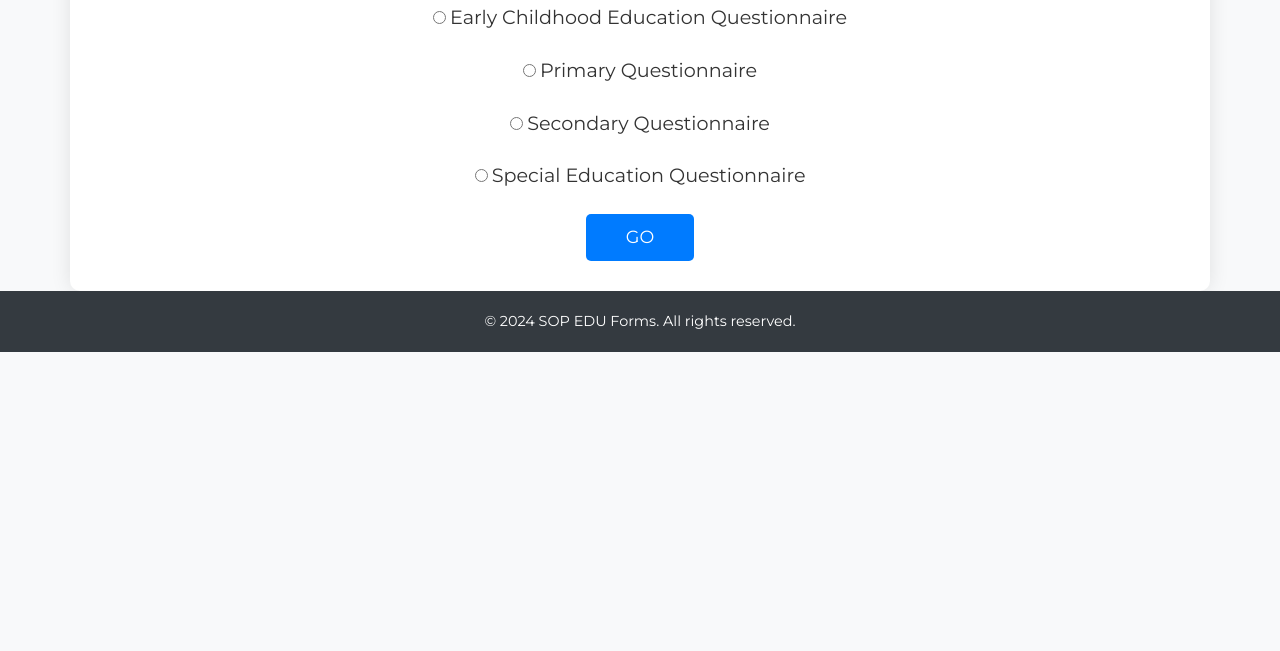
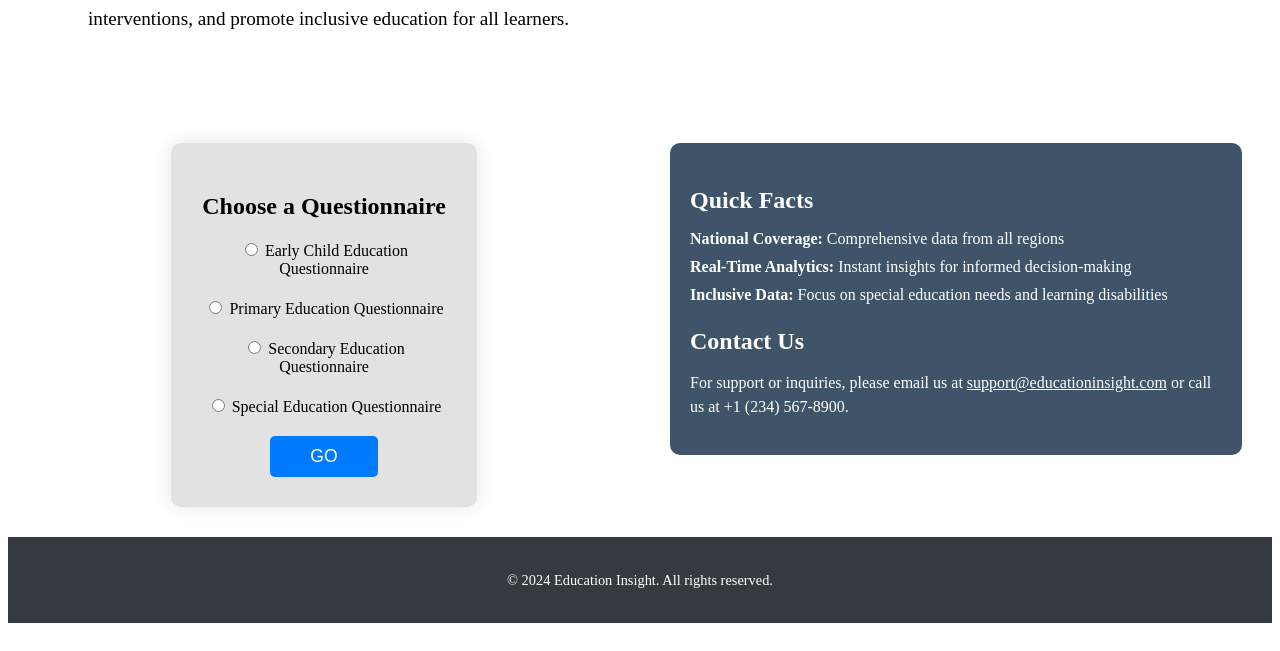
Before and after one commit to mildredfakoya/edu, a plain HTML site: page index.html in a window 1280 px wide. Shown: the part 508-1159 px from the top of the page. Before the commit the page ends 860 px from the top, so only its background shows below. Drawn offline with nearby package versions, Linux system fonts and the light colour scheme.

Commit message:
update on homepage

```diff
--- a/css/main.css
+++ b/css/main.css
@@ -4,21 +4,21 @@
 }
 
 /* grid rows */
+/* Remove padding-top from .row::after */
 .row::after {
   content: "";
   clear: both;
   display: table;
-    padding-top: 70px;
 }
 
-  /* Apply float, padding, and full width to all columns */
+/* Remove width: 100% from columns */
 [class*="col-"] {
   float: left;
   padding: 10px;
-    width: 100%;
+  /* width: 100%; Remove this line */
 }
 
-  /* Media query for screens with minimum width of 600px */
+/* Define column widths using media queries */
 @media only screen and (min-width: 600px) {
   .col-1 { width: 8.33%; }
   .col-2 { width: 16.66%; }
@@ -34,14 +34,42 @@
   .col-12 { width: 100%; }
 }
 
+/* Header styles */
+.header {
+  background-color: #007bff;
+  padding: 20px;
+  color: #fff;
+  text-align: center;
+  display: flex;
+  justify-content: space-between;
+}
+
+/* Navigation styles */
+.nav {
+  margin-top: 20px;
+  text-align: center;
+}
+.nav-link {
+  color: #fff;
+  text-decoration: none;
+  margin: 0 10px;
+  font-weight: 700;
+  letter-spacing: 1px;
+}
+.nav-link:hover {
+  text-decoration: underline;
+  color: #f0f0f0;
+}
+
 /* Form Styles*/
-  .form-container{
-    max-width: 400px;
-    margin: 0 auto;
-    padding: 20px;
-    background-color: #63686d;
+.form-container {
+  background-color: #e2e2e3;
   border-radius: 10px;
-    box-shadow: 0 0 10px rgba(0, 0, 0, 0.1);
+  padding: 30px;
+  box-shadow: 0 0 20px rgba(0, 0, 0, 0.1);
+  text-align: center;
+  margin: auto;
+  width: 50%;
 }
 
 .form-group{
@@ -74,44 +102,80 @@
   background-color: #0056b3;
 }
 
- /* Header styles */
- .header {
-  background-color: #007bff;
-  color: #fff;
-  padding: 20px 0;
-  text-align: center;
-}
-
-/* Navigation styles */
-.nav {
-  margin-top: 20px;
-  text-align: center;
-}
-.nav-link {
-  color: #fff;
-  text-decoration: none;
-  margin: 0 10px;
-}
-.nav-link:hover {
-  text-decoration: underline;
-}
 
 /* Section styles */
- .section {
-  padding: 40px 0;
-}
+
 .section-heading {
   text-align: center;
   margin-bottom: 30px;
 }
 .section-content {
-  text-align: center;
+  padding: 50px;
+  margin: 20px;
+}
+
+.section-content h2 {
+  font-size: 2.5rem;
   margin-bottom: 20px;
+  font-weight: 700;
+}
+.section-content p {
+  font-size: 1.2rem;
+  line-height: 1.6;
+}
+
+#submit-btn {
+  background-color: #007bff;
+  color: #fff;
+  border: none;
+  padding: 10px 40px;
+  font-size: 1.1rem;
+  cursor: pointer;
+  border-radius: 5px;
+  transition: background-color 0.3s;
+}
+#submit-btn:hover {
+  background-color: #0056b3;
+}
+
+.sidebar {
+  background-color: #405469;
+  color: #fff;
+  padding: 20px;
+  border-radius: 10px;
+  margin: 0 20px 0 20px;
+
+}
+.sidebar h3 {
+  font-size: 1.5rem;
+  margin-bottom: 15px;
+}
+.sidebar p {
+  font-size: 1rem;
+  line-height: 1.5;
+}
+.sidebar ul {
+  list-style: none;
+  padding: 0;
+}
+.sidebar li {
+  margin-bottom: 10px;
+}
+.sidebar a {
+  color: #fff;
+  text-decoration: underline;
+}
+.sidebar a:hover {
+  color: #aad3ff;
 }
 
 /* Footer styles */
 .footer {
-  background-color: #f8f9fa;
+  background-color: #343a40;
   padding: 20px 0;
+  color: #fff;
   text-align: center;
+  width: 100%;
+  font-size: 0.9rem;
+  margin:20px 0;
 }
--- a/index.html
+++ b/index.html
@@ -3,86 +3,19 @@
 <head>
   <meta charset="UTF-8">
   <meta name="viewport" content="width=device-width, initial-scale=1.0">
-  <title>SOP Internship Forms Page</title>
-  <link rel="stylesheet" href="https://stackpath.bootstrapcdn.com/bootstrap/4.3.1/css/bootstrap.min.css">
+  <title>Education Insight Forms Page</title>
+
   <link href="https://fonts.googleapis.com/css2?family=Montserrat:wght@400;700&display=swap" rel="stylesheet">
+  <link rel="stylesheet" href="css/main.css">
+
   <style>
-    body {
-      font-family: 'Montserrat', sans-serif;
-      background-color: #f8f9fa;
-      color: #333;
-      margin: 0;
-      padding: 0;
-    }
-    header {
-      background-color: #007bff;
-      padding: 20px;
-      color: #fff;
-      text-align: center;
-    }
-    .nav {
-      margin-top: 20px;
-      text-align: center;
-    }
-    .nav a {
-      color: #fff;
-      text-decoration: none;
-      margin: 0 10px;
-      font-weight: 700;
-      letter-spacing: 1px;
-    }
-    .nav a:hover {
-      color: #f0f0f0;
-    }
-    .section {
-      padding: 50px 0;
-      text-align: center;
-    }
-    .about h2 {
-      font-size: 2.5rem;
-      margin-bottom: 20px;
-      font-weight: 700;
-    }
-    .about p {
-      font-size: 1.2rem;
-      line-height: 1.6;
-    }
-    .form-container {
-      background-color: #fff;
-      border-radius: 10px;
-      padding: 30px;
-      box-shadow: 0 0 20px rgba(0, 0, 0, 0.1);
-      text-align: center;
-    }
-    #submit-btn {
-      background-color: #007bff;
-      color: #fff;
-      border: none;
-      padding: 10px 40px;
-      font-size: 1.1rem;
-      cursor: pointer;
-      border-radius: 5px;
-      transition: background-color 0.3s;
-    }
-    #submit-btn:hover {
-      background-color: #0056b3;
-    }
-    footer {
-      background-color: #343a40;
-      padding: 20px 0;
-      color: #fff;
-      text-align: center;
-    }
-    footer p {
-      margin: 0;
-      font-size: 0.9rem;
-    }
+
   </style>
 </head>
 <body>
 
 <header class="header">
-  <h1 style="font-size: 3rem;">Welcome to <span style="font-family: 'Pacifico', cursive;">EDU Forms</span> Project Page</h1>
+  <h1>Education Management Information System</h1>
   <!-- Navigation -->
   <nav class="nav">
     <a class="nav-link" href="#">Home</a>
@@ -91,40 +24,60 @@
   </nav>
 </header>
 
-<section class="about section">
-  <div class="container">
-    <h2 class="section-heading">About Us</h2>
-    <p class="section-content">We are dedicated to gathering valuable insights from educational institutions to enhance the quality of education and student experiences.</p>
+<section class="row">
+  <div class="col-12">
+  <div class="section-content">
+    <h2 class="section-heading">About Education Insight</h2>
+    <p>Education Insight is a pioneering platform that revolutionizes the way educational data is managed and utilized. Our mission is to empower educational institutions with comprehensive insights that drive informed decision-making and foster academic excellence. By integrating Education Management Information System (EMIS) and Learning Management System (LMS) capabilities, we offer a robust solution for tracking, analyzing, and reporting on educational activities, special education needs, and learning disabilities.</p>
+    <p>Our objectives are to streamline data collection at all administrative levels, provide dynamic data visualization and reporting, and support student learning through an interactive portal. With Education Insight, stakeholders can effectively assess educational outcomes, tailor interventions, and promote inclusive education for all learners.</p>
+  </div>
 </div>
 </section>
 
-<div class="container form-container">
-  <h2 style="font-size: 2.5rem; margin-bottom: 30px;">Choose a Questionnaire</h2>
+<div class="">
+  <div class="row">
+    <div class="col-6">
+    <div class=" form-container ">
+        <h2>Choose a Questionnaire</h2>
         <form method="post" name="choices">
           <div class="form-group">
             <input type="radio" id="earlychild" name="type" value="earlychild">
-      <label for="earlychild" style="font-size: 1.2rem;">Early Childhood Education Questionnaire</label><br>
+            <label for="earlychild">Early Child Education Questionnaire</label>
           </div>
           <div class="form-group">
             <input type="radio" id="pri" name="type" value="pri">
-      <label for="pri" style="font-size: 1.2rem;">Primary Questionnaire</label><br>
+            <label for="pri">Primary Education Questionnaire</label>
           </div>
           <div class="form-group">
             <input type="radio" id="sec" name="type" value="sec">
-      <label for="sec" style="font-size: 1.2rem;">Secondary Questionnaire</label><br>
+            <label for="sec" >Secondary Education Questionnaire</label>
           </div>
           <div class="form-group">
             <input type="radio" id="special" name="type" value="Special">
-      <label for="special" style="font-size: 1.2rem;">Special Education Questionnaire</label><br>
+            <label for="special">Special Education Questionnaire</label>
           </div>
           <button type="submit" id="submit-btn" name="submit">GO</button>
         </form>
     </div>
+  </div>
+    <div class="col-6 ">
+      <div class="sidebar">
+        <h3>Quick Facts</h3>
+        <ul>
+          <li><strong>National Coverage:</strong> Comprehensive data from all regions</li>
+          <li><strong>Real-Time Analytics:</strong> Instant insights for informed decision-making</li>
+          <li><strong>Inclusive Data:</strong> Focus on special education needs and learning disabilities</li>
+        </ul>
+        <h3>Contact Us</h3>
+        <p>For support or inquiries, please email us at <a href="mailto:support@educationinsight.com">support@educationinsight.com</a> or call us at +1 (234) 567-8900.</p>
+      </div>
 
-<footer class="footer">
-  <div class="container">
-    <p>© 2024 SOP EDU Forms. All rights reserved.</p>
     </div>
+  </div>
+</div>
+
+<footer class="row">
+ <div class="footer col-12"><p>© 2024 Education Insight. All rights reserved.</p></div>
 </footer>
 
 <script>
```
Lines whose indentation alone changed are shown as unchanged.
